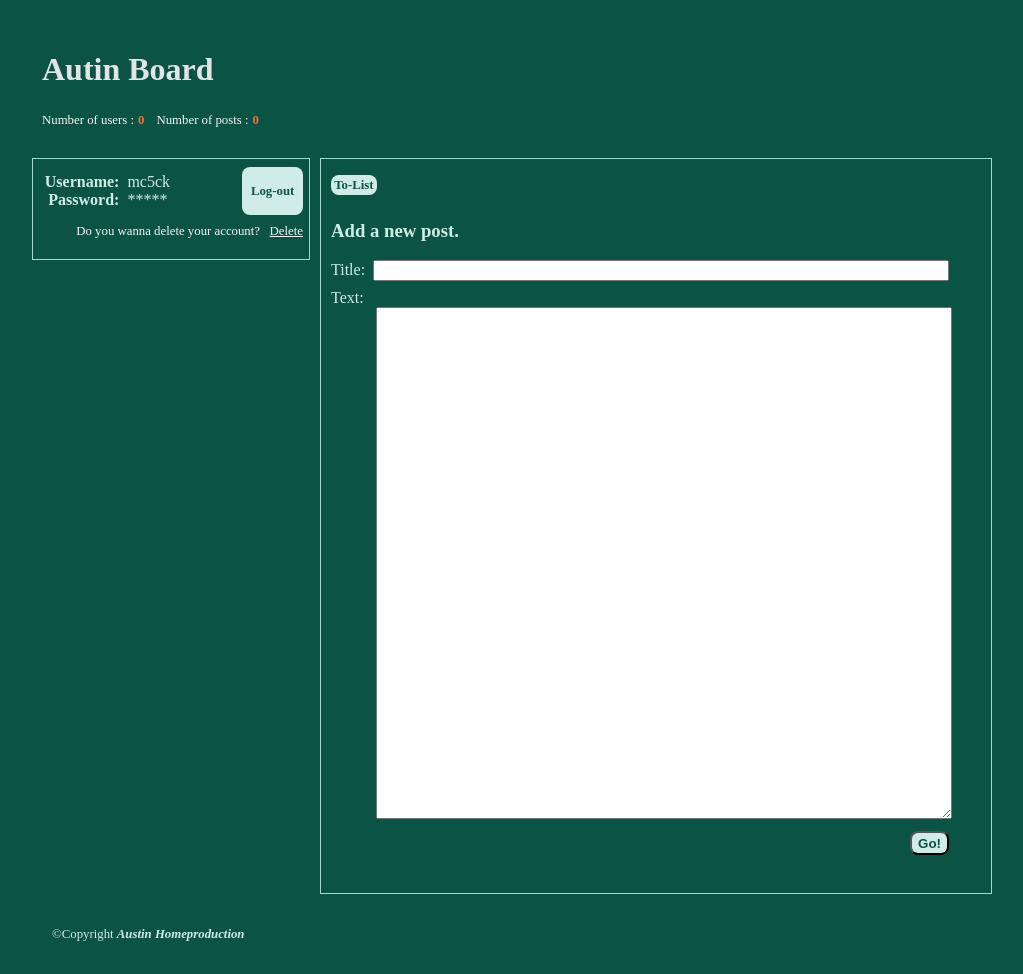
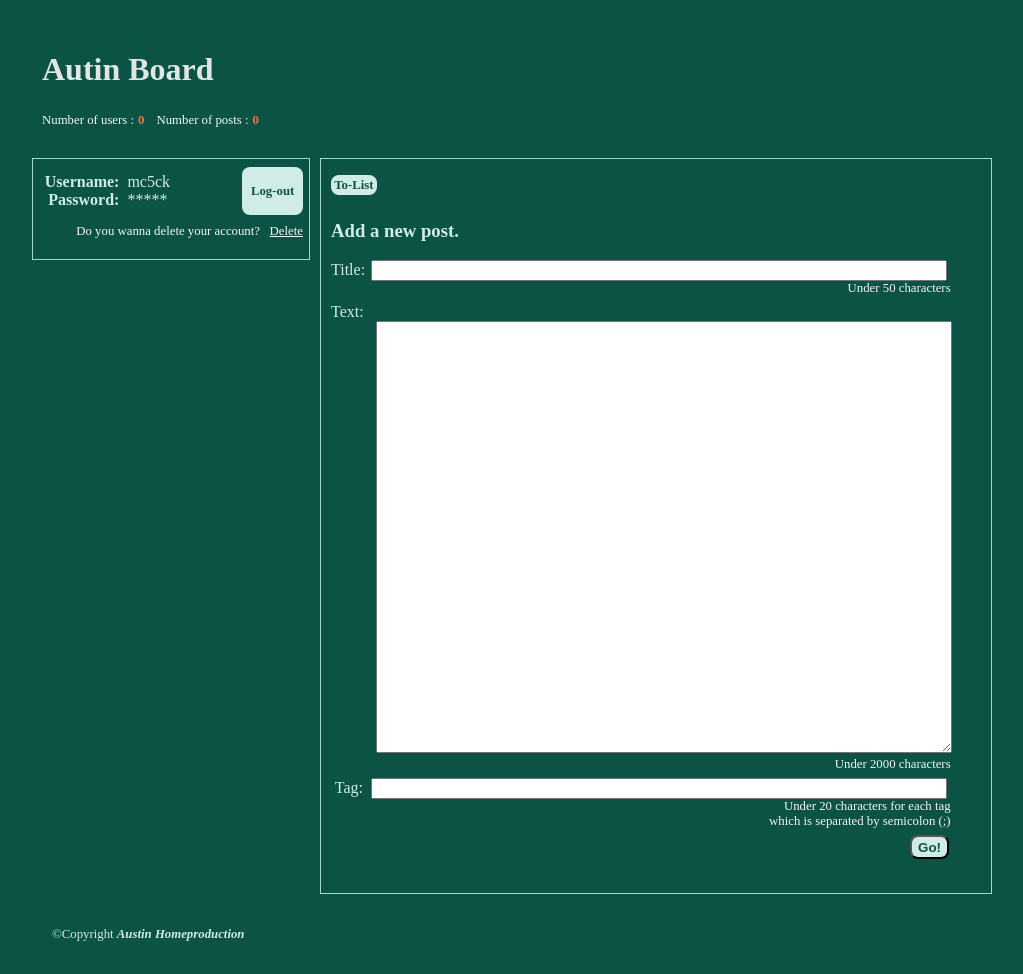
Before and after one commit to eminusb/NaiveBoard, a Flask app: page /AustinBoard/addpost in a window 1280 px wide. Shown: the whole page, without its empty margins (128-1151 px from the left). Run offline with Flask 2, Linux system fonts and the light colour scheme; a user stored in the database is signed in; data that the repository does not hold is empty.

Commit message:
Implement add/display tags using N-to-N relationship

```diff
--- a/naiveboard/__init__.py
+++ b/naiveboard/__init__.py
@@ -1,8 +1,13 @@
-from flask import Flask, render_template, session, request, redirect, url_for, flash, get_flashed_messages
-from naiveboard.database import engine, db_session, Base, User, Post, Comment
+from flask import Flask, render_template, session, request, \
+				  redirect, url_for, flash, get_flashed_messages
+from naiveboard.database import engine, db_session, Base, \
+								User, Post, Comment, Tag, \
+								print_table, delete_all_cols
 from sqlalchemy import desc
 from naiveboard.nl2br import nl2br
+from naiveboard.austinfunct import get_taglist
 import datetime
+
 
 app = Flask(__name__)
 #app.config.update(DEBUG=True)
@@ -38,11 +43,11 @@ def showentries():
 	numposts = db_session.query(Post).count()
 	numusers = db_session.query(User).count()
 	today = datetime.datetime.now().strftime("%y-%m-%d")
-	users = db_session.query(User).all()
-	print('\n')
-	for user in users:
-		print(user)
-	print('\n')
+
+	print_table(User)
+	print_table(Post)
+	print_table(Tag)
+
 	return render_template('main.html',
 							entries=entries,
 							numusers=numusers, numposts=numposts,
@@ -143,10 +148,13 @@ def addpost():
 
 	title = ""
 	text = ""
+	tags = ""
 	if request.method == 'POST':
 		if session['logged_in']:
 			title = request.form['title']
 			text  = request.form['text']
+			tags  = request.form['tags']
+			tagtextlist = get_taglist(tags)
 			now = datetime.datetime.now()
 
 			if len(title) == 0:
@@ -163,11 +171,22 @@ def addpost():
 				error['text'] = 'Too long text (Under 2000 charaters)'
 				flash('Too long text (Under 2000 charaters)', 'addpost')
 
+			for tagtext in tagtextlist:
+				if len(tagtext) > 20:
+					error['tag'] = 'Too long tag (Under 20 characters)'
+					flash('Too long tag (Under 20 characters)', 'addpost')
+					break
+
 			messages = get_flashed_messages(category_filter=['addpost'])
 			if len(messages) == 0:
 				post = Post(title, text, now)
 				post.user = db_session.query(User).\
 						filter(User.username==session['username']).one()
+				for tagtext in tagtextlist:
+					tag = db_session.query(Tag).filter(Tag.text==tagtext).first()
+					if tag is None:
+						tag = Tag(tagtext)
+					tag.posts.append(post)
 
 				db_session.add(post)
 				db_session.commit()
@@ -177,7 +196,7 @@ def addpost():
 	numusers = db_session.query(User).count()
 	return render_template('addpost.html',
 							numusers=numusers, numposts=numposts,
-							title=title, text=text)
+							title=title, text=text, tags=tags)
 
 
 @app.route('/AustinBoard/showpost_<post_id>')
--- a/naiveboard/static/script.js
+++ /dev/null
@@ -1,3 +0,0 @@
-function austinalert(msg) {
-	alert(msg);
-}
--- a/naiveboard/static/style.css
+++ b/naiveboard/static/style.css
@@ -105,7 +105,7 @@ color: #D0ECE7;
 	color: #F6F7F8;
 	padding-left: 10px;
 }
-.ck-signup label{
+.ck-signup label {
 	display: inline-block;
 	width: 12rem;
 	text-align: right;
@@ -172,7 +172,7 @@ color: #D0ECE7;
 }
 
 .gobutton{
-	display: inline-block;
+	/*display: inline-block;*/
 	/*width: 3rem;*/
 	height: 1.5rem;
 	background-color: #D0ECE7;
@@ -187,16 +187,41 @@ color: #D0ECE7;
 #ck-entries input, textarea {
 	width: 36rem;
 	color: #111111;
-	margin-bottom: 0.5rem;
+	/*margin-bottom: 0.5rem;*/
+}
+#ck-entries label{
+	display: inline-block;
+	width: 2rem;
+	text-align: right;
 }
 #ck-entries textarea {
-	height: 32rem;
+	height: 27rem;
 	margin-left: 2.8rem;
 }
 #ck-entries #commentarea {
 	margin-top: 0.5rem;
 	height: 3rem;
 }
+#ck-entries .hint {
+	color: #F6F7F8;
+	font-size: 0.8rem;
+	font-weight: normal;
+	text-align: right;
+	margin-right: 1.9rem;
+	margin-bottom: 0.4rem;
+}
+
+#ck-entries .tagtitle {
+	font-size: 1rem;
+	color: #F6F7F8;
+}
+#ck-entries .tagvalue {
+	font-size: 1rem;
+	color: #F4733D;
+	background-color: #38595E;
+	/*#0B5345;*/
+}
+
 
 #ck-footer {
 	width: 960px;
--- a/naiveboard/templates/addpost.html
+++ b/naiveboard/templates/addpost.html
@@ -26,10 +26,14 @@
 	<form action="{{ url_for('addpost') }}" method="post">
 		<label for="title">Title:</label>&nbsp;
 		<input type="text" name="title" id="title" value="{{ title }}">
-		<br>
+		<div class="hint">Under 50 characters</div>
 		<label for="text">Text:</label>&nbsp;<br>
 		<textarea type="text" name="text" id="text">{{ text }}</textarea>
-		<br>
+		<div class="hint">Under 2000 characters</div>
+		<label for="tags">Tag:</label>&nbsp;
+		<input type="text" name="tags" id="tags" value="{{ tags }}">
+		<div class="hint">Under 20 characters for each tag<br>
+						  which is separated by semicolon (;)</div>
 		<button type="submit" class="gobutton" id="gopost">Go!</button>
 	</form>
 	</div>
```
Also changed, not shown: naiveboard/austinfunct.py (added, +10 -0 lines), naiveboard/database.py (+33 -3 lines), naiveboard/templates/login_popup.html (deleted, +0 -13 lines), naiveboard/templates/showpost.html (+13 -5 lines), 1 other file.
